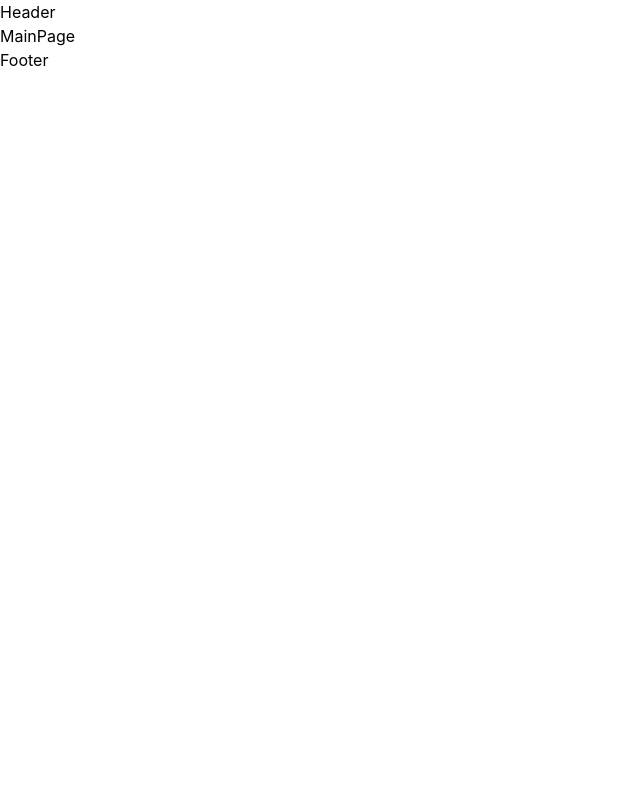
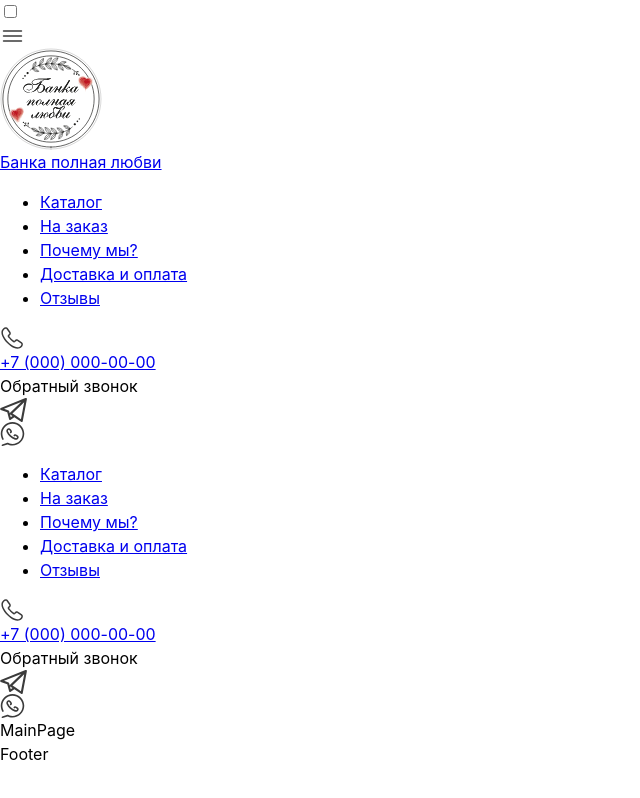
Before and after one commit to Artematrr/Jar-full-of-Love, a React (Vite) app: page / in a window 1280 px wide. Shown: the whole page, without its empty margins (0-640 px from the left). Built offline with nearby package versions, Linux system fonts and the light colour scheme.

Commit message:
update Header.jsx

```diff
--- a/src/components/Header.jsx
+++ b/src/components/Header.jsx
@@ -1,5 +1,134 @@
 const Header = () => {
-	return <header>Header</header>
+	return (
+		<header className='header'>
+			<div className='header__inner'>
+				<div className='header-icon header__burger'>
+					<input
+						className='header__burger-checkbox'
+						type='checkbox'
+						name='header__burger-checkbox'
+						id='header__burger-checkbox'
+					/>
+					<img src='img/icons/menu.svg' alt='Раскрыть мобильое меню' />
+				</div>
+				<a href='#' className='header__logo'>
+					<div className='header__logo-image'>
+						<img src='img/logo.svg' alt='Банка полная любви' />
+					</div>
+					<div className='header__logo-title'>Банка полная любви</div>
+				</a>
+
+				<nav className='header__nav'>
+					<ul>
+						<li>
+							<a href='#' className='header__nav-link'>
+								Каталог
+							</a>
+						</li>
+
+						<li>
+							<a href='#' className='header__nav-link'>
+								На заказ
+							</a>
+						</li>
+						<li>
+							<a href='#' className='header__nav-link'>
+								Почему мы?
+							</a>
+						</li>
+						<li>
+							<a href='#' className='header__nav-link'>
+								Доставка и оплата
+							</a>
+						</li>
+						<li>
+							<a href='#' className='header__nav-link'>
+								Отзывы
+							</a>
+						</li>
+					</ul>
+				</nav>
+
+				<div className='header__social'>
+					<div className='header__tel'>
+						<a
+							href='tel:+70000000000'
+							className='header__tel-link header__social-link header-icon'
+						>
+							<img src='img/icons/call.svg' alt='Обратный звонок' />
+						</a>
+						<div className='header__tel-number'>
+							<a href='tel:+70000000000'>+7 (000) 000-00-00</a>
+						</div>
+						<p className='header__tel-subtitle'>Обратный звонок</p>
+					</div>
+
+					<a href='#' className='header__social-link header-icon'>
+						<img src='img/icons/telegram.svg' alt='Телеграм' />
+					</a>
+					<a href='#' className='header__social-link header-icon'>
+						<img src='img/icons/whatsapp.svg' alt='Вотсап' />
+					</a>
+				</div>
+			</div>
+			<div className='header__mobile'>
+				<div className='header__inner'>
+					<nav className='header__nav'>
+						<ul>
+							<li>
+								<a href='#' className='header__nav-link'>
+									Каталог
+								</a>
+							</li>
+
+							<li>
+								<a href='#' className='header__nav-link'>
+									На заказ
+								</a>
+							</li>
+							<li>
+								<a href='#' className='header__nav-link'>
+									Почему мы?
+								</a>
+							</li>
+							<li>
+								<a href='#' className='header__nav-link'>
+									Доставка и оплата
+								</a>
+							</li>
+							<li>
+								<a href='#' className='header__nav-link'>
+									Отзывы
+								</a>
+							</li>
+						</ul>
+					</nav>
+
+					<div className='header__social'>
+						<div className='header__tel'>
+							<a
+								href='tel:+70000000000'
+								className='header__tel-link header__social-link header-icon'
+							>
+								<img src='img/icons/call.svg' alt='Обратный звонок' />
+							</a>
+							<div className='header__tel-number'>
+								<a href='tel:+70000000000'>+7 (000) 000-00-00</a>
+							</div>
+							<p className='header__tel-subtitle'>Обратный звонок</p>
+						</div>
+
+						<a href='#' className='header__social-link header-icon'>
+							<img src='img/icons/telegram.svg' alt='Телеграм' />
+						</a>
+						<a href='#' className='header__social-link header-icon'>
+							<img src='img/icons/whatsapp.svg' alt='Вотсап' />
+						</a>
+					</div>
+				</div>
+			</div>
+		</header>
+	)
 }
 
 export default Header
```
